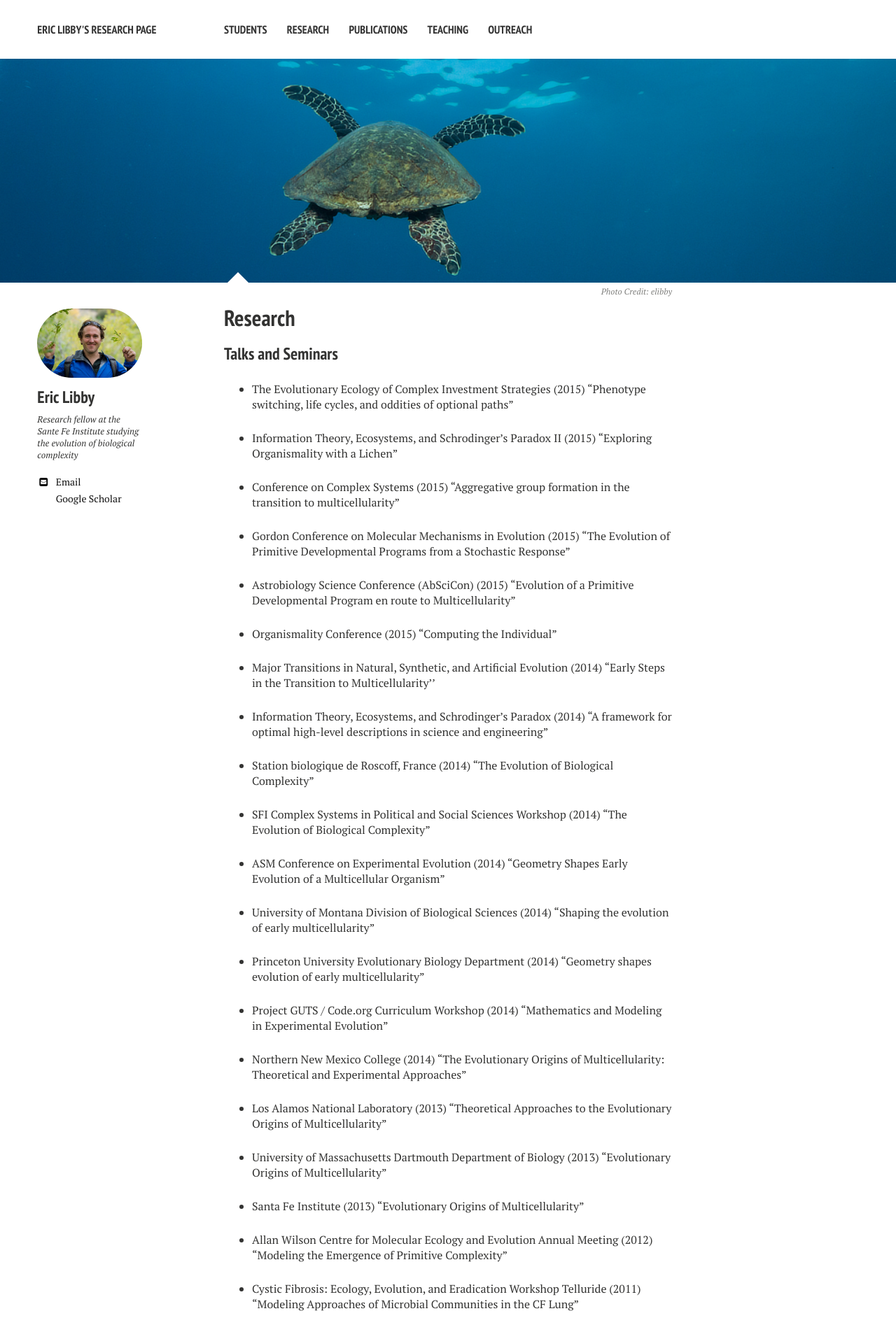
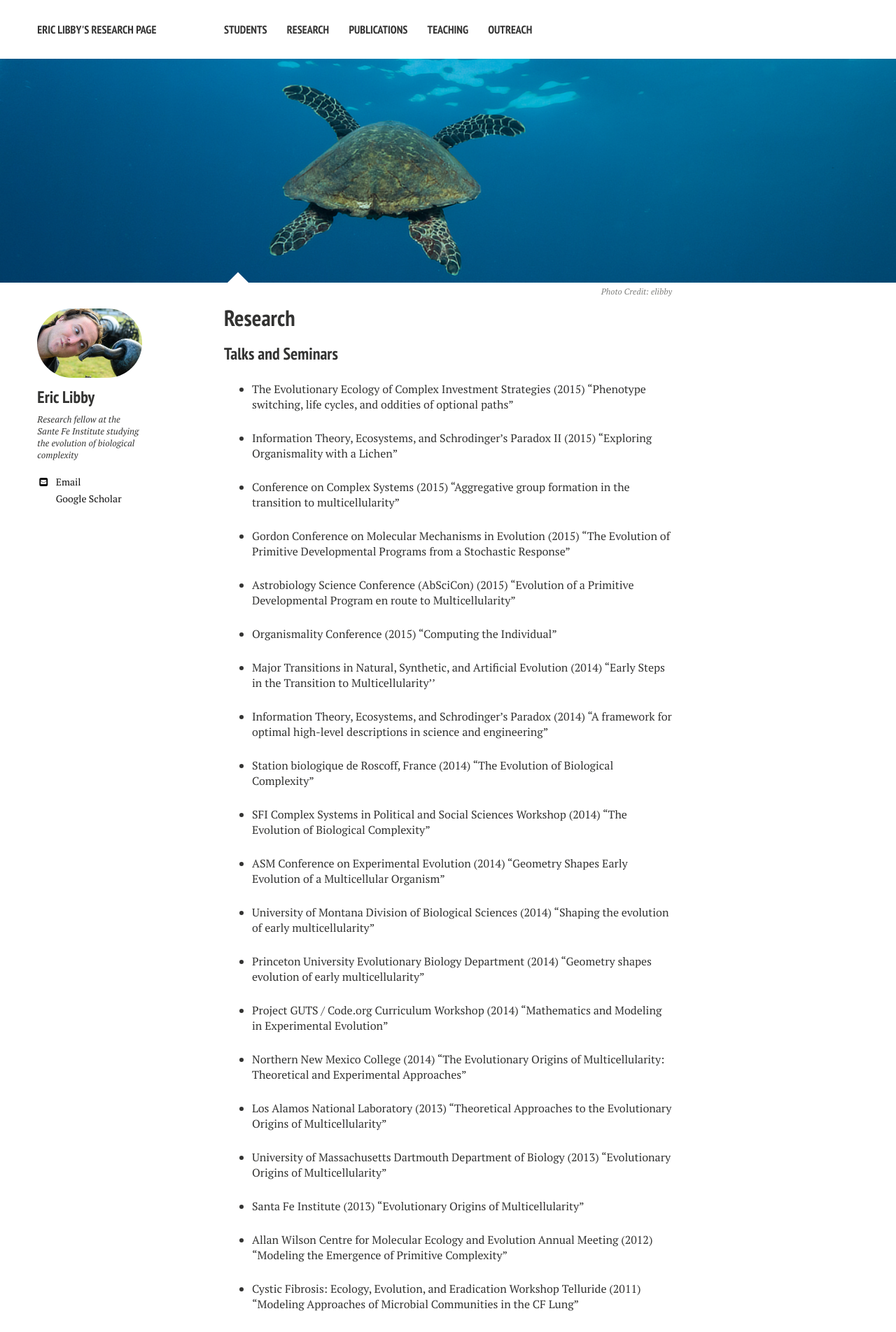
Before and after one commit to ericlibby/oldweb, a Jekyll site: the page built from p_outreach/index.md, in a window 1280 px wide. Shown: the top 1904 px of the page at 70% size. Built offline with Jekyll 4.4.1, drawn with Linux system fonts in a browser that asks for light colours; nearby versions of some CDN libraries.

Commit message:
profile6

```diff
--- a/_config.yml
+++ b/_config.yml
@@ -47,7 +47,7 @@ owner:
   avatar3: eric_profile5.jpg
   avatar4: eric_profile2.jpg
   avatar5: eric_profile4.jpg
-  avatar6: eric_profile.jpg
+  avatar6: eric_profile6.jpg
 
   bio: "Research fellow at the Sante Fe Institute studying the evolution of biological complexity"
   email: elibby@santafe.edu
```
Also changed, not shown: images/eric_profile6.jpg (added).
